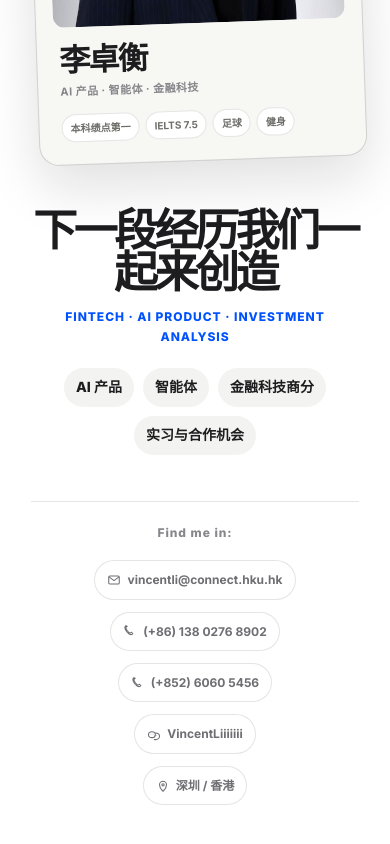
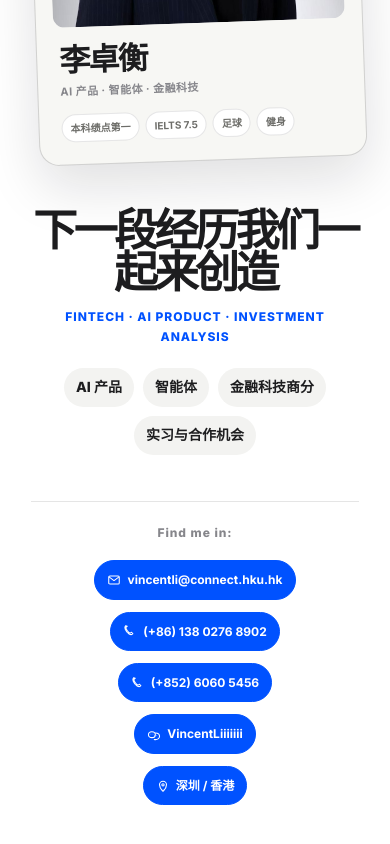
Before and after one commit to lizhuoheng273-debug/li-zhuoheng-website, a React (Vite) app: page / in a window 390 px wide. Shown: the part 4291-5135 px from the top of the page. Built offline with nearby package versions, Linux system fonts and the light colour scheme.

Commit message:
style: align contact actions with primary color

```diff
--- a/src/styles.css
+++ b/src/styles.css
@@ -326,7 +326,7 @@ filter:blur(22px);z-index:0}
 .contact-focus{display:flex;flex-wrap:wrap;gap:9px;margin:22px 0}.contact-focus span{padding:8px 12px;border-radius:999px;background:#f3f3f1;color:var(--ink);font-size:14px;font-weight:750}
 .contact-slogan{max-width:680px;color:var(--ink-2);font-size:clamp(20px,2.1vw,23px);font-family:var(--sans);line-height:1.75;letter-spacing:0}
 .contact-line{padding-top:21px;margin-top:clamp(24px,3.5vw,48px);border-top:1px solid var(--hairline);font-family:"Inter",var(--sans);font-size:12px;font-weight:700;color:var(--ink-2)}
-.contact-find-label{color:var(--ink-3);font-size:12px;font-weight:800;letter-spacing:.08em}.contact-list{display:flex;flex-direction:column;align-items:flex-start;gap:12px;margin-top:18px}.contact-action{position:relative;display:inline-flex;align-items:center}.contact-action>a{display:inline-flex;align-items:center;gap:6px;padding:9px 12px;border:1px solid rgba(16,18,20,.11);border-radius:999px;background:#fff;color:var(--ink-2);transition:background .16s,border-color .16s,color .16s,transform .16s}.contact-action>a:hover,.contact-action>a:focus-visible{border-color:var(--ink);background:var(--ink);color:#fff;transform:translateY(-1px);outline:none}.contact-icon{width:14px;height:14px;flex:0 0 auto;stroke:currentColor;stroke-width:1.8;fill:none;stroke-linecap:round;stroke-linejoin:round}
+.contact-find-label{color:var(--ink-3);font-size:12px;font-weight:800;letter-spacing:.08em}.contact-list{display:flex;flex-direction:column;align-items:flex-start;gap:12px;margin-top:18px}.contact-action{position:relative;display:inline-flex;align-items:center}.contact-action>a{display:inline-flex;align-items:center;gap:6px;padding:9px 12px;border:1px solid var(--accent);border-radius:999px;background:var(--accent);color:#fff;transition:background .16s,border-color .16s,color .16s,transform .16s}.contact-action>a:hover,.contact-action>a:focus-visible{border-color:var(--accent-700);background:var(--accent-700);color:#fff;transform:translateY(-1px);outline:none}.contact-icon{width:14px;height:14px;flex:0 0 auto;stroke:currentColor;stroke-width:1.8;fill:none;stroke-linecap:round;stroke-linejoin:round}
 .contact-copy-toast{position:fixed;z-index:20;left:50%;bottom:28px;padding:10px 16px;border-radius:999px;background:var(--ink);color:#fff;font-family:"Inter",var(--sans);font-size:12px;font-weight:800;letter-spacing:.04em;box-shadow:0 10px 24px rgba(16,18,20,.2);transform:translateX(-50%);animation:contact-toast-in .18s ease-out}
 .contact-resume{margin-left:auto;padding:11px 17px;border-radius:999px;background:var(--ink);color:#fff;transition:background .16s,transform .16s}.contact-resume:hover{background:var(--accent);transform:translateY(-1px)}
 
@@ -405,7 +405,7 @@ filter:blur(22px);z-index:0}
   .contact-copy{text-align:center}.contact-focus{justify-content:center}.contact-slogan{margin:0 auto}
   .hero-cta{gap:10px}.hero-cta .btn{height:52px;padding:0 24px;font-size:16px}
   .contact-line{text-align:center;margin-top:24px}.contact-list{align-items:center;gap:12px;margin-top:18px}.contact-resume{margin-left:0}
-  .contact-action>a:active{border-color:var(--ink);background:var(--ink);color:#fff;transform:scale(.98)}
+  .contact-action>a:active{border-color:var(--accent-700);background:var(--accent-700);color:#fff;transform:scale(.98)}
 }
 
 /* ===== ScrollStack（自研复刻 React Bits "Scroll Stack" · 零依赖 rAF） ===== */
```
